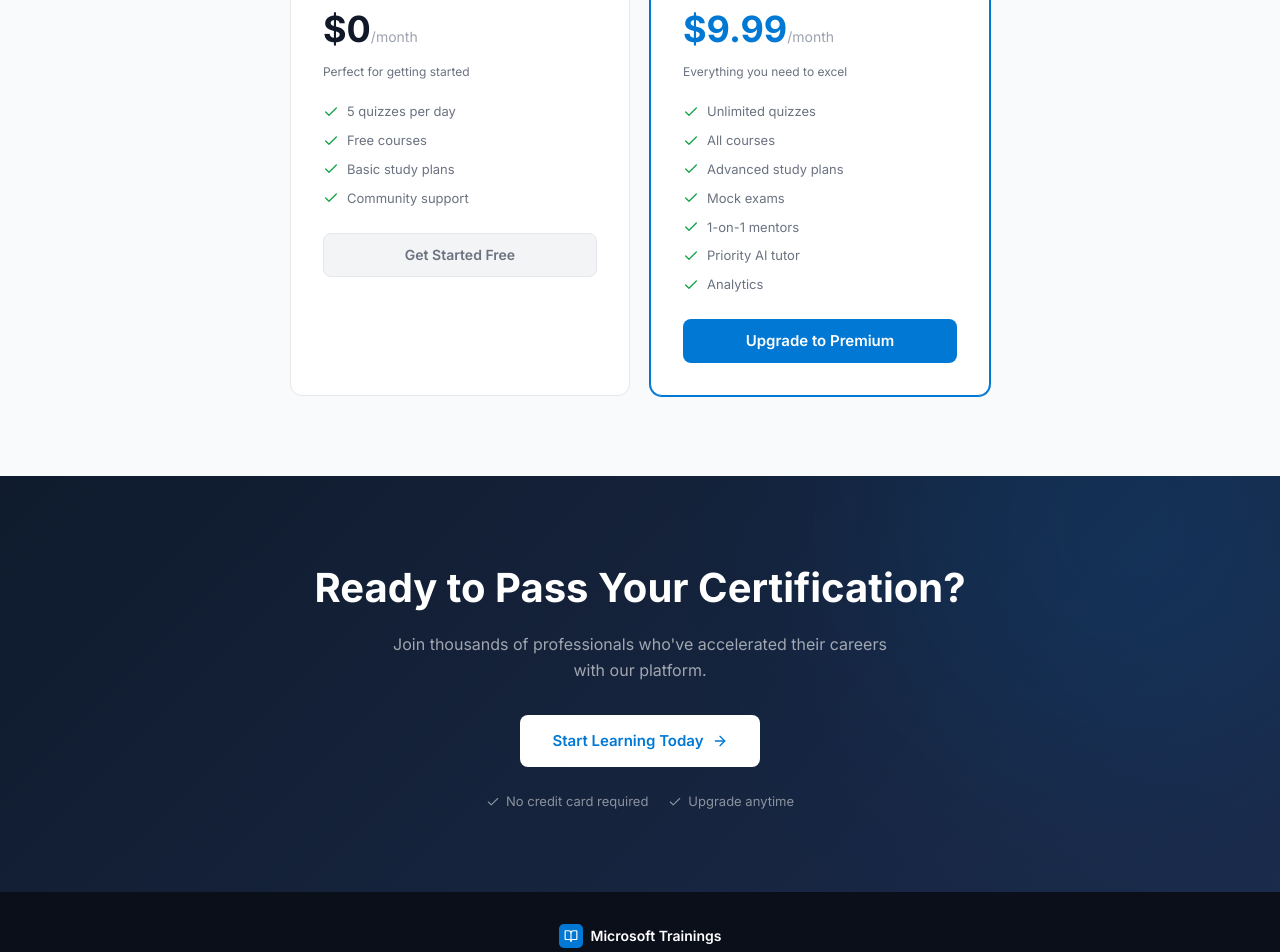
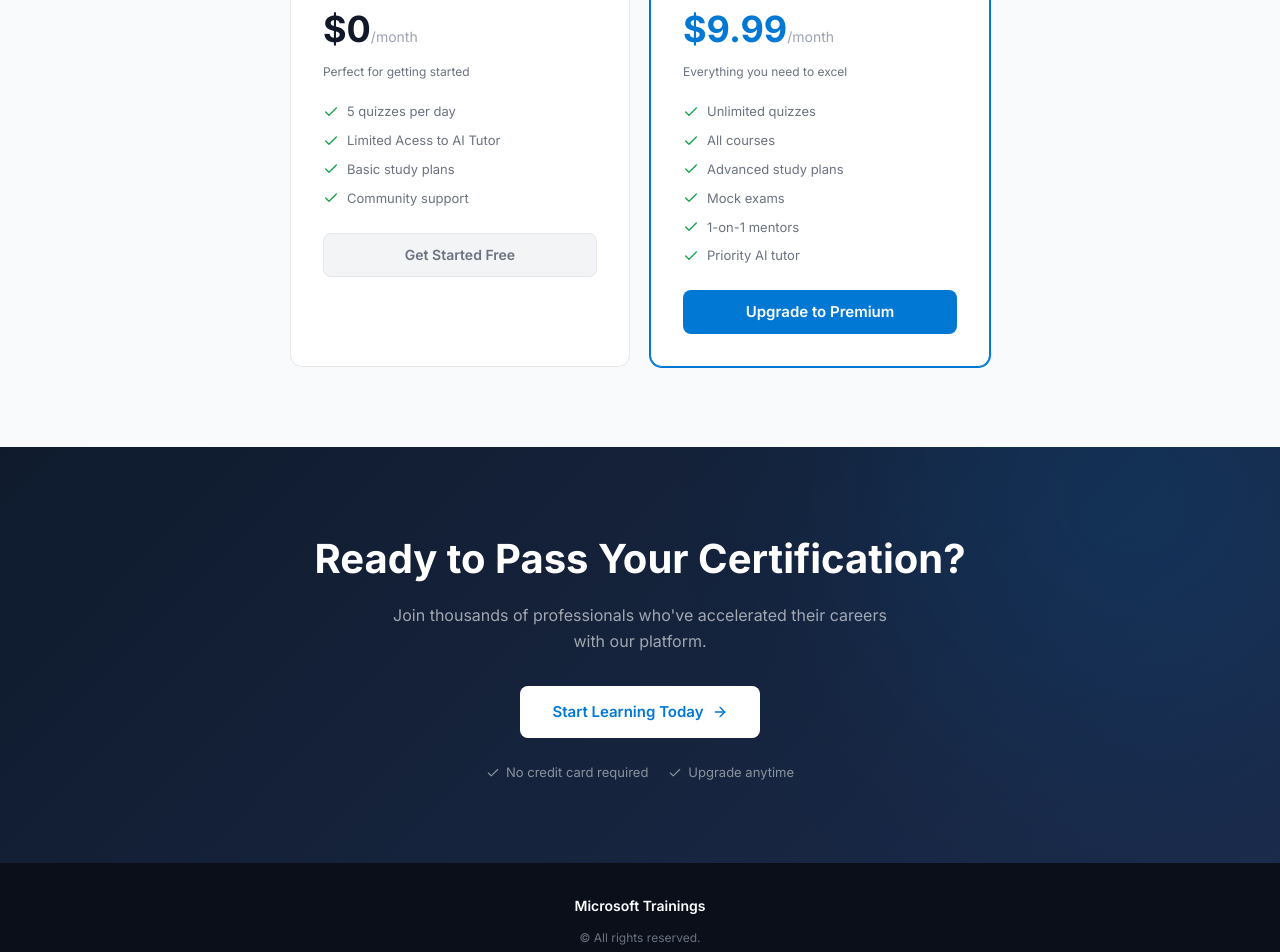
Before and after one commit to Laxus51/LMS, a React (Vite) app in the folder frontend/: page /landing in a window 1280 px wide. Shown: the part 1940-2892 px from the top of the page. Built offline with nearby package versions, Linux system fonts and the light colour scheme.

Commit message:
landing page changes

```diff
--- a/frontend/src/pages/LandingPage.jsx
+++ b/frontend/src/pages/LandingPage.jsx
@@ -450,7 +450,7 @@ const LandingPage = () => {
               </div>
               <p style={{ fontSize: 12, color: '#6B7280', marginBottom: 20 }}>Perfect for getting started</p>
               <ul style={{ listStyle: 'none', padding: 0, margin: '0 0 24px' }}>
-                {['5 quizzes per day', 'Free courses', 'Basic study plans', 'Community support'].map((f, i) => (
+                {['5 quizzes per day', 'Limited Acess to AI Tutor', 'Basic study plans', 'Community support'].map((f, i) => (
                   <li key={i} style={{ display: 'flex', alignItems: 'center', gap: 8, fontSize: 13, color: '#6B7280', marginBottom: 8 }}>
                     <Check style={{ width: 16, height: 16, color: '#16A34A', flexShrink: 0 }} /> {f}
                   </li>
@@ -482,7 +482,7 @@ const LandingPage = () => {
               </div>
               <p style={{ fontSize: 12, color: '#6B7280', marginBottom: 20 }}>Everything you need to excel</p>
               <ul style={{ listStyle: 'none', padding: 0, margin: '0 0 24px' }}>
-                {['Unlimited quizzes', 'All courses', 'Advanced study plans', 'Mock exams', '1-on-1 mentors', 'Priority AI tutor', 'Analytics'].map((f, i) => (
+                {['Unlimited quizzes', 'All courses', 'Advanced study plans', 'Mock exams', '1-on-1 mentors', 'Priority AI tutor'].map((f, i) => (
                   <li key={i} style={{ display: 'flex', alignItems: 'center', gap: 8, fontSize: 13, color: '#6B7280', marginBottom: 8 }}>
                     <Check style={{ width: 16, height: 16, color: '#16A34A', flexShrink: 0 }} /> {f}
                   </li>
@@ -522,15 +522,15 @@ const LandingPage = () => {
       <footer style={{ background: '#0A0F1A', padding: '32px 0' }}>
         <div style={{ maxWidth: 1200, margin: '0 auto', padding: '0 24px', textAlign: 'center' }}>
           <div style={{ display: 'flex', alignItems: 'center', justifyContent: 'center', gap: 8, marginBottom: 10 }}>
-            <div style={{
+            {/* <div style={{
               width: 24, height: 24, background: '#0078D4', borderRadius: 5,
               display: 'flex', alignItems: 'center', justifyContent: 'center'
             }}>
               <BookOpen style={{ width: 14, height: 14, color: '#fff' }} />
-            </div>
+            </div> */}
             <span style={{ fontSize: 14, fontWeight: 600, color: '#fff' }}>Microsoft Trainings</span>
           </div>
-          <p style={{ fontSize: 12, color: '#6B7280' }}>© 2024 Microsoft Trainings. All rights reserved.</p>
+          <p style={{ fontSize: 12, color: '#6B7280' }}>© All rights reserved.</p>
         </div>
       </footer>
     </div>
```
